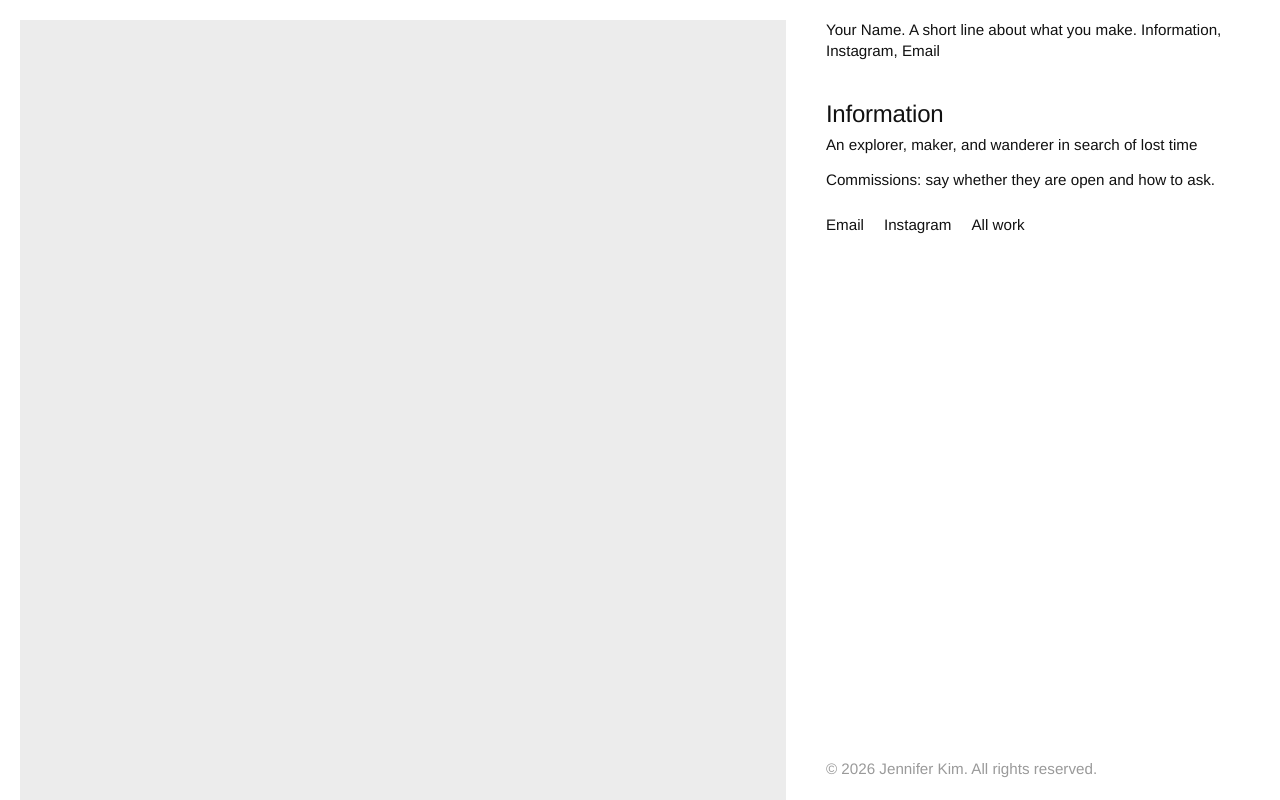
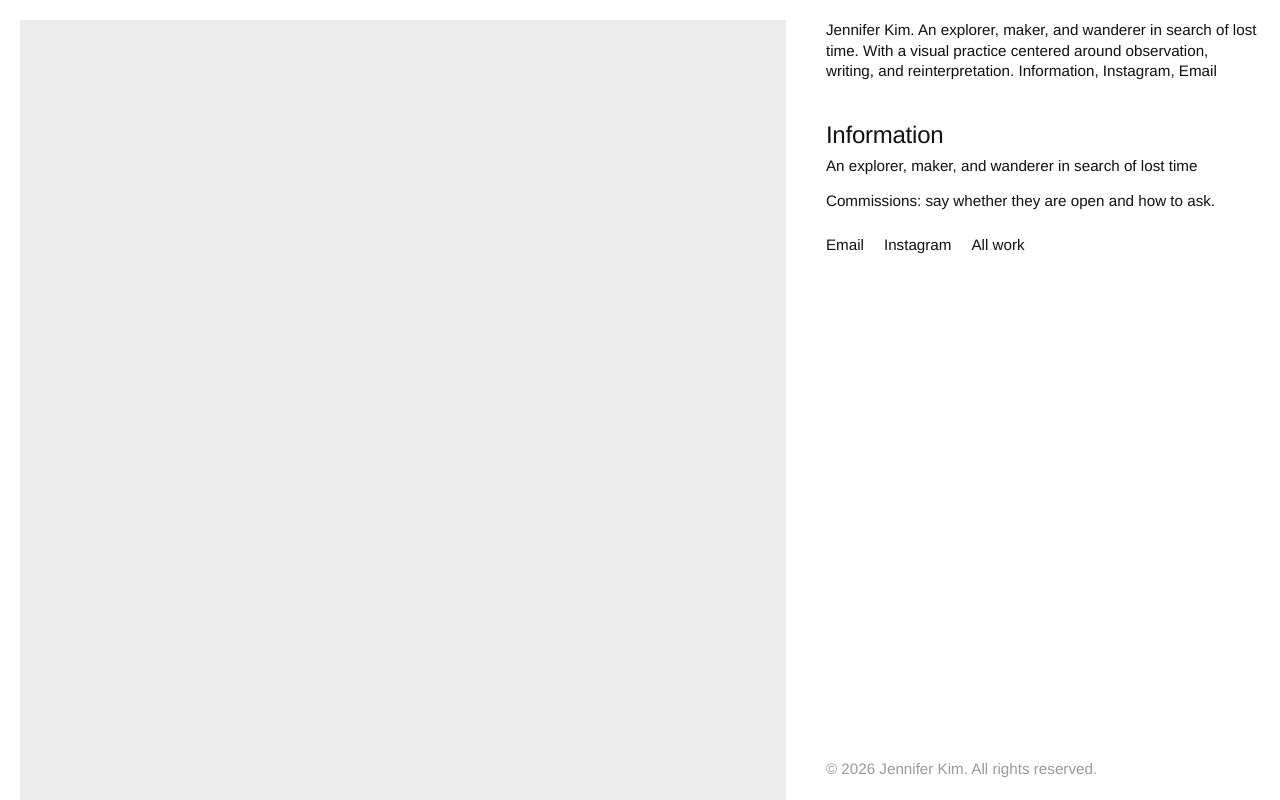
Before and after one commit to jenniferdbkim/Jennifer-Kim, a plain HTML site: page ABOUT.html in a window 1280 px wide. Shown: the top 800 px of the page. Drawn offline with Linux system fonts and the light colour scheme.

Commit message:
Update ABOUT.html

```diff
--- a/ABOUT.html
+++ b/ABOUT.html
@@ -4,7 +4,7 @@
 <meta charset="utf-8">
 <meta name="viewport" content="width=device-width, initial-scale=1">
 <link rel="stylesheet" href="style.css">
-<title>Information | Your Name</title>
+<title>Information | Jennifer Kim</title>
 </head>
 <body>
 <div class="layout">
@@ -14,7 +14,8 @@
 
   <div class="panel">
     <header class="head">
-      <p class="intro"><a href="index.html">Your Name</a>. A short line about what you make. <a href="about.html">Information</a>, <a href="https://instagram.com/yourhandle">Instagram</a>, <a href="mailto:you@example.com">Email</a></p>
+      <p class="intro"><a href="index.html"> Jennifer Kim</a>. An explorer, maker, and wanderer in search of lost time. With a visual practice centered around observation, writing, and reinterpretation.
+ <a href="about.html">Information</a>, <a href="https://instagram.com/yourhandle">Instagram</a>, <a href="mailto:you@example.com">Email</a></p>
     </header>
     <section class="detail">
       <h1>Information</h1>
```
